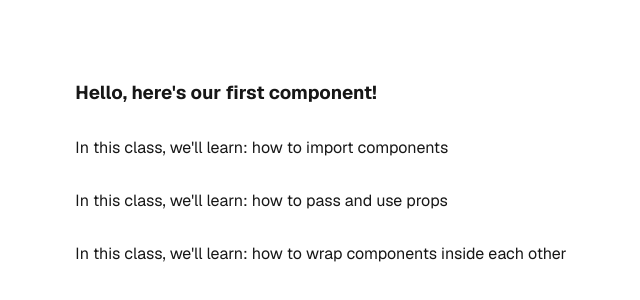
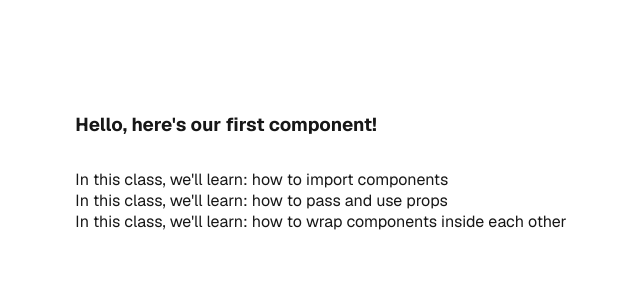
Before and after one commit to dmit-2008/dmit2008-OE01-Winter-2025, a Next.js app in the folder 04-05-nextjs-components-intro/components-example/: page / in a window 1280 px wide. Shown: the part 228-528 px from the top of the page, without its empty margins (319-959 px from the left). Built offline with nearby package versions, Linux system fonts and the light colour scheme.

Commit message:
[feat] 04 - components: create ComponentWrapper and implement component wrapping

```diff
--- /dev/null
+++ b/04-05-nextjs-components-intro/components-example/components/ComponentWrapper.js
@@ -0,0 +1,5 @@
+export default function ComponentWrapper(props) {
+    return <div>
+        {props.children}
+    </div>
+}
--- a/04-05-nextjs-components-intro/components-example/pages/index.js
+++ b/04-05-nextjs-components-intro/components-example/pages/index.js
@@ -5,6 +5,7 @@ import styles from "@/styles/Home.module.css";
 // our own imports
 import Hello from '@/components/Hello'
 import NewConcept from '@/components/NewConcept'
+import ComponentWrapper from '@/components/ComponentWrapper'
 
 const geistSans = Geist({
   variable: "--font-geist-sans",
@@ -27,9 +28,11 @@ export default function Home() {
       >
         <main className={styles.main}>
           <Hello />
-          <NewConcept concept="how to import components" />
-          <NewConcept concept="how to pass and use props" />
-          <NewConcept concept="how to wrap components inside each other" />
+          <ComponentWrapper>
+            <NewConcept concept="how to import components" />
+            <NewConcept concept="how to pass and use props" />
+            <NewConcept concept="how to wrap components inside each other" />
+          </ComponentWrapper>
         </main>
       </div>
     </>
```
